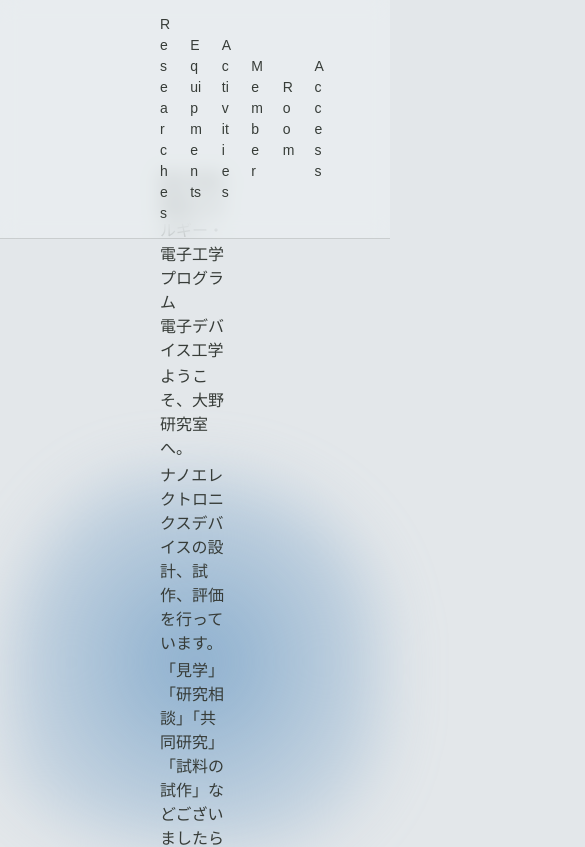
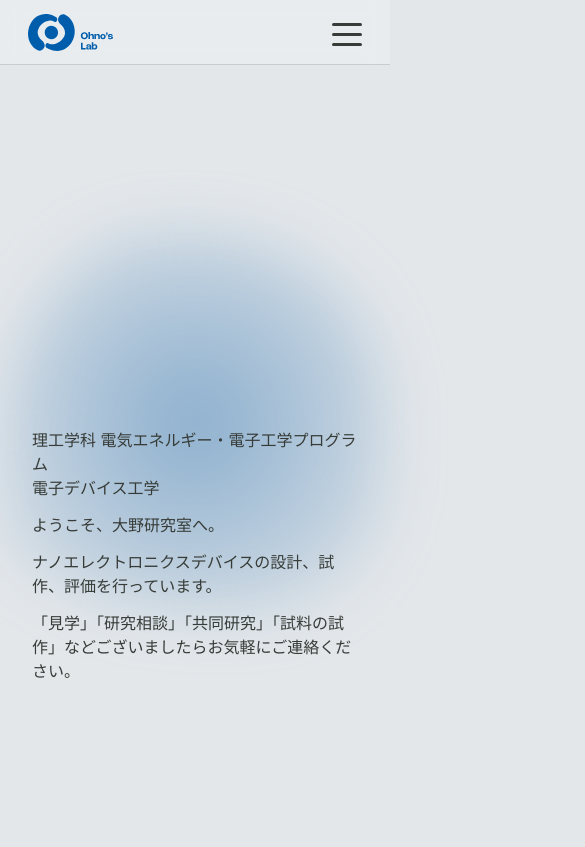
Before and after one commit to svertkatter/ohnolab3, a Nuxt app: page / in a window 390 px wide. Shown: the top 847 px of the page, 585 px wide, since content can reach past the window. Built offline with nearby package versions, Linux system fonts and the light colour scheme; a web font is replaced by a local one.

Commit message:
feat: :sparkles: トップページのレスポンシブ対応とアニメーションの追加

```diff
--- a/assets/css/style.css
+++ b/assets/css/style.css
@@ -51,25 +51,47 @@ img {
 }
 
 .logo {
-    width: 20%;
-    height: auto;
+    width: 100%;
+    height: 100%;
     filter: invert(13%) sepia(99%) saturate(7480%) hue-rotate(198deg) brightness(95%) contrast(103%);
 }
 
+.full-screen{
+    transition: all 0.5s ease-in-out;
+}
+
 .header {
-    position: relative;
+    position: fixed;
+    top: 0;
+    left: 0;
     width: 100%;
+    height: 65px;
     background: rgb(236, 240, 242, 0.6);
     backdrop-filter: blur(10px);
     padding: 1em var(--page-padding);
     border-bottom: 0.5px solid rgb(82, 86, 83, 0.2);
     font-size: 14px;
     z-index: 2;
+    transition: all 0.5s ease-in-out;
+    overflow: hidden;
+
+    .logo{
+        width: 85px;
+        height: auto;
+    }
 
     .list {
         li {
             margin-left: 20px;
         }
+    }
+
+    .menu-list{
+        display: none;
+    }
+
+    .menu-toggle{
+        display: none;
     }
 }
 
@@ -741,3 +763,179 @@ img {
         transform: scale(1);
     }
 }
+
+@media (max-width: 700px) {
+    :root{
+        --page-padding: 2em;
+        --grid-sm-width:200px;
+    }
+
+    .full-screen {
+        position: fixed;
+        top: 0;
+        left: 0;
+        width: 100%;
+        height: 100vh; /* 画面全体の高さ */
+        /* background: rgb(236, 240, 242, 0.6);
+        backdrop-filter: blur(10px); */
+        z-index: 9999; /* 最前面に表示 */
+        display: flex;
+        flex-direction: column;
+        align-items: center;
+        justify-content: center;
+
+        .logo{
+            position: absolute;
+            /* width: 18.9%; */
+            top: 14px;
+            left: 28px;
+            z-index: 9999;
+        }
+    }
+
+    .header{
+        transition: height 0.5s ease-in-out;
+
+        .logo{
+            z-index: 99999;
+        }
+
+        .nav{
+            align-items: center;
+        }
+
+        .menu-toggle{
+            display: block;
+            position: absolute;
+            top: 23px;
+            right: 28px;
+            background: none;
+            border: none;
+            cursor: pointer;
+            width: 30px;
+            height: 24px;
+            z-index: 99999;
+
+            .line {
+                position: absolute;
+                width: 100%;
+                height: 3px;
+                background-color: var(--main-color);
+                left: 0;
+                transition: all 0.3s ease;
+                transform-origin: center;
+                border-radius: var(--radius);
+            }
+
+            .line1 {
+                top: 0;
+            }
+
+            .line2 {
+                top: 10px;
+            }
+
+            .line3 {
+                top: 20px;
+            }
+
+            &.active .line1 {
+                transform: rotate(45deg);
+                top: 10px;
+            }
+
+            &.active .line2 {
+                opacity: 0;
+            }
+
+            &.active .line3 {
+                transform: rotate(-45deg);
+                top: 10px;
+            }
+        }
+
+        .menu{
+            position: fixed;
+            inset: 0;
+            /* background: rgb(236, 240, 242, 0.6);
+            backdrop-filter: blur(10px); */
+            display: none;
+            flex-direction: column;
+            align-items: center;
+            justify-content: center;
+            z-index: 3;
+
+            /* .menu-list {
+                    opacity: 0;
+                    transition: all 1s ease;
+                    transition-delay: 2s;
+
+            } */
+        }
+
+        .menu-list{
+            flex-direction: column;
+        }
+
+        .menu--active{
+            display: flex;
+
+            /* .menu-list{
+                display: flex;
+                flex-direction: column;
+                opacity: 1;
+                transform: opacity 4s ease;
+            } */
+        }
+
+        .menu-close{
+            position: absolute;
+            top: 20px;
+            right: 20px;
+            font-size: 24px;
+            background: none;
+            border: none;
+            cursor: pointer;
+        }
+
+        .list{
+            display: none;
+        }
+    }
+
+    .container{
+        padding: 0 var(--page-padding);
+
+        .section-content{
+            flex-direction: column;
+
+            .paper-img{
+                width: 100%;
+            }
+        }
+    }
+
+    .equi-section{
+        grid-template-columns: repeat(auto-fit, minmax(var(--grid-sm-width), 1fr));
+    }
+
+    .act-section{
+        grid-template-columns: repeat(auto-fit, minmax(var(--grid-sm-width), 1fr));
+    }
+
+    .room-section{
+        .room-img{
+            img{
+                width: 100%;
+            }
+        }
+    }
+
+    .access-section{
+        .map-img{
+            img{
+                width: 100%;
+            }
+        }
+    }
+}
--- a/components/Header.vue
+++ b/components/Header.vue
@@ -14,6 +14,90 @@
                     <li><NuxtLink to="/room">Room</NuxtLink></li>
                     <li><NuxtLink to="/access">Access</NuxtLink></li>
                 </ul>
+                <button class="menu-toggle" @click="toggleMenu">
+                    <!-- ☰ -->
+                    <span class="line line1"></span>
+                    <span class="line line2"></span>
+                    <span class="line line3"></span>
+                </button>
+            </div>
+
+
+            <div :class="['menu', { 'menu--active': menuActive }]">
+                <!-- <button class="menu-close" @click="toggleMenu">✖</button> -->
+                <ul class="menu-list">
+                    <li><NuxtLink to="/researches">Researches</NuxtLink></li>
+                    <li><NuxtLink to="/equipments">Equipments</NuxtLink></li>
+                    <li><NuxtLink to="/activities">Activities</NuxtLink></li>
+                    <li><NuxtLink to="/members">Member</NuxtLink></li>
+                    <li><NuxtLink to="/room">Room</NuxtLink></li>
+                    <li><NuxtLink to="/access">Access</NuxtLink></li>
+                </ul>
             </div>
         </header>
 </template>
+
+<script setup>
+import { ref } from 'vue';
+import { gsap } from 'gsap';
+
+const menuActive = ref(false)
+
+const toggleMenu = () => {
+    const headerElement = document.querySelector('.header');
+    const menuToggleElement = document.querySelector('.menu-toggle');
+    const menuElement = document.querySelector('.menu');
+    const menuListElement = document.querySelector('.menu-list');
+    const menuItems = document.querySelectorAll('.menu-list li');
+
+    if (!menuActive.value) {
+        // メニューを開く
+        menuActive.value = true;
+        headerElement.classList.add('full-screen');
+        menuToggleElement.classList.add('active');
+        document.body.style.overflow = 'hidden'; // スクロールを無効にする
+        menuElement.classList.add('menu--active');
+
+        // display を none から block に変更
+        menuListElement.style.display = 'flex';
+
+        // メニューが開いたときのアニメーション (0.5秒の遅延を追加)
+        gsap.fromTo(menuItems,
+            { opacity: 0, y: 20 },
+            { opacity: 1, y: 0, stagger: 0.1, duration: 0.5, ease: 'power2.out', delay: 0.5 }
+        );
+    } else {
+        // メニューが閉じたときのアニメーション
+        gsap.to(menuItems,
+            { opacity: 0, y: 20, duration: 0.3, ease: 'power2.in', onComplete: () => {
+                headerElement.classList.remove('full-screen');
+                menuToggleElement.classList.remove('active');
+                document.body.style.overflow = ''; // スクロールを元に戻す
+
+                // アニメーション終了後に menu--active クラスを削除し、display を none に戻す
+                menuElement.classList.remove('menu--active');
+                menuListElement.style.display = 'none';
+
+                // メニューを非アクティブ状態に設定
+                menuActive.value = false;
+            }}
+        );
+    }
+};
+
+// const toggleMenu = () => {
+//     menuActive.value = !menuActive.value
+//     const headerElement = document.querySelector('.header');
+//     const menuToggleElement = document.querySelector('.menu-toggle');
+
+//     if (menuActive.value) {
+//         headerElement.classList.add('full-screen');
+//         menuToggleElement.classList.add('active');
+//         document.body.style.overflow = 'hidden'; // スクロールを無効にする
+//     } else {
+//         headerElement.classList.remove('full-screen');
+//         menuToggleElement.classList.remove('active');
+//         document.body.style.overflow = ''; // スクロールを元に戻す
+//     }
+// }
+</script>
--- a/package.json
+++ b/package.json
@@ -11,6 +11,7 @@
   },
   "dependencies": {
     "@nuxt/content": "^2.13.2",
+    "gsap": "^3.12.5",
     "nodemailer": "^6.9.14",
     "nuxt": "^3.12.3",
     "vue": "latest"
```
Also changed, not shown: 1 other file (tests, documents, lock files or other folders).
